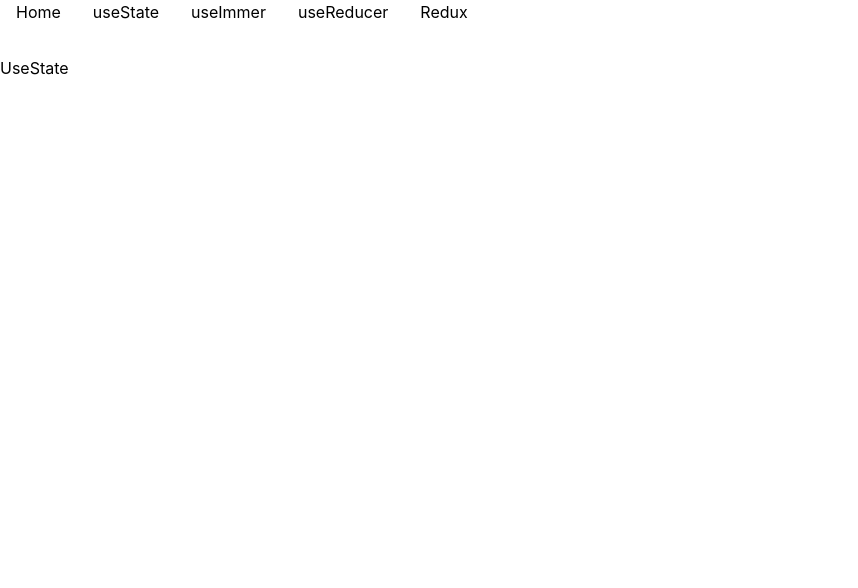
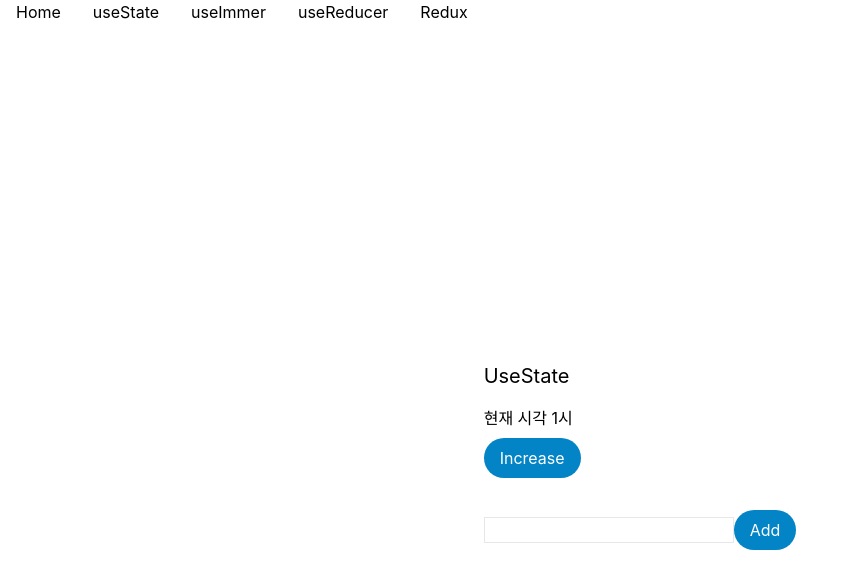
Before and after one commit to biniruu/playgrounds, a React (Create React App) app in the folder rooms/learning-react-typescript/: page /state in a window 1280 px wide. Shown: the top 588 px of the page, without its empty margins (0-858 px from the left). Built offline with nearby package versions, Linux system fonts and the light colour scheme.

Commit message:
feat: implement example feature of useState hook

```diff
--- a/rooms/learning-react-typescript/src/App.tsx
+++ b/rooms/learning-react-typescript/src/App.tsx
@@ -10,7 +10,7 @@ function App() {
       <header className="mb-8">
         <Header />
       </header>
-      <main>
+      <main className="flex h-screen place-content-center place-items-center">
         <Outlet />
       </main>
     </div>
--- a/rooms/learning-react-typescript/src/pages/Home.tsx
+++ b/rooms/learning-react-typescript/src/pages/Home.tsx
@@ -1,6 +1,6 @@
 function Home() {
   return (
-    <div className="flex h-screen place-content-center place-items-center">
+    <div>
       <h1 className="text-4xl">Home</h1>
     </div>
   )
--- a/rooms/learning-react-typescript/src/pages/UseState.tsx
+++ b/rooms/learning-react-typescript/src/pages/UseState.tsx
@@ -1,7 +1,64 @@
+import { ChangeEvent, useState } from 'react'
+
 function UseState() {
+  const [time, setTime] = useState(1)
+  const [name, setName] = useState('')
+  const [list, setList] = useState<string[]>([])
+
+  const handleClick = () => {
+    setTime(time + 1)
+  }
+
+  const handleChange = (e: ChangeEvent<HTMLInputElement>) => {
+    setName(() => {
+      return e.target.value
+    })
+  }
+
+  const updateList = () => {
+    setList(prevState => {
+      return [...prevState, name]
+    })
+  }
+
+  return (
+    <div className="flex flex-col">
+      <h1 className="mb-4 text-xl">UseState</h1>
+      <Increase time={time} handleClick={handleClick} />
+      <InputName list={list} handleChange={handleChange} updateList={updateList} />
+    </div>
+  )
+}
+
+function Increase({ time, handleClick }: { time: number; handleClick: () => void }) {
+  return (
+    <div className="mb-8">
+      <p className="mb-2">현재 시각 {time}시</p>
+      <button className="rounded-full bg-sky-600 px-4 py-2 text-center text-white" onClick={handleClick}>
+        Increase
+      </button>
+    </div>
+  )
+}
+
+interface InputNameProps {
+  list: string[]
+  handleChange: (e: ChangeEvent<HTMLInputElement>) => void
+  updateList: () => void
+}
+
+function InputName({ list, handleChange, updateList }: InputNameProps) {
   return (
     <div>
-      <h1>UseState</h1>
+      <input type="text" className="border" onChange={handleChange} />
+      <button className="rounded-full bg-sky-600 px-4 py-2 text-center text-white" onClick={updateList}>
+        Add
+      </button>
+      <ul>
+        {list.map((name, idx) => {
+          return <li key={`${name}${idx}`}>{name}</li>
+        })}
+      </ul>
     </div>
   )
 }
```
